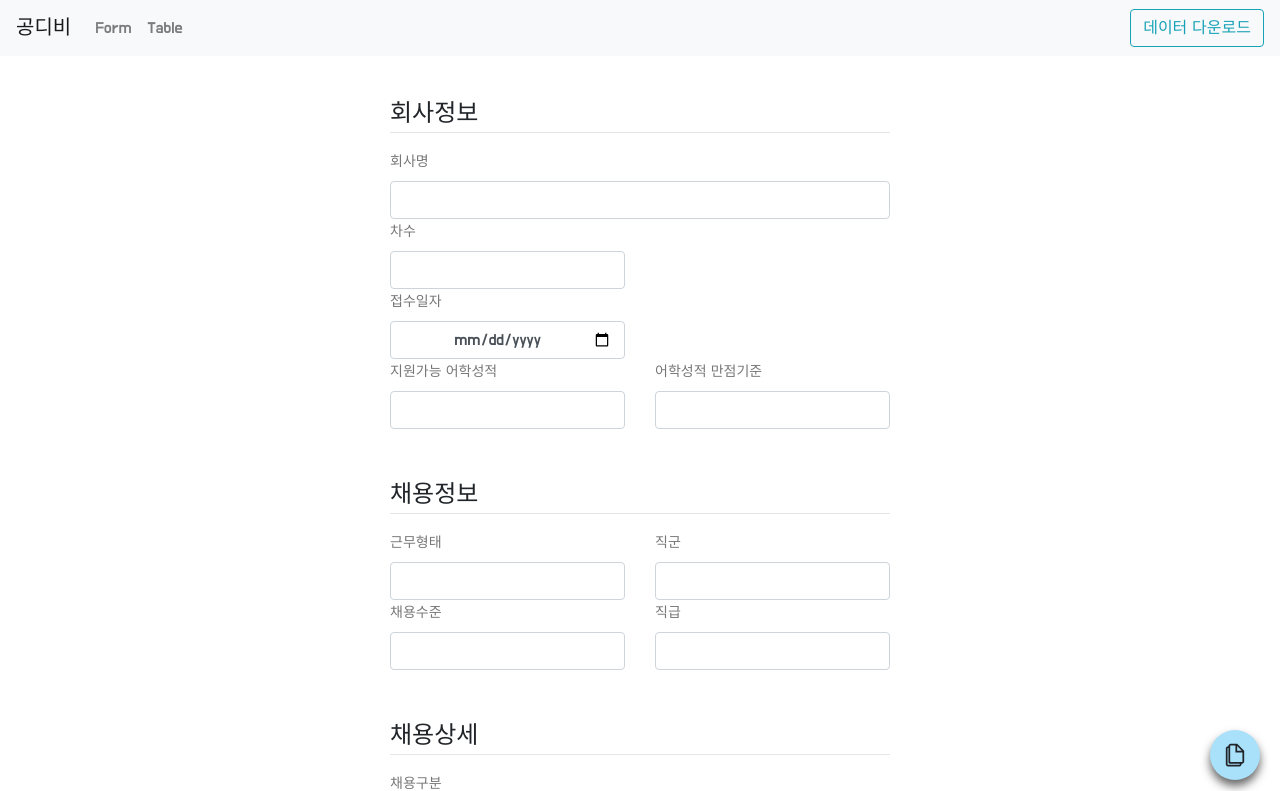
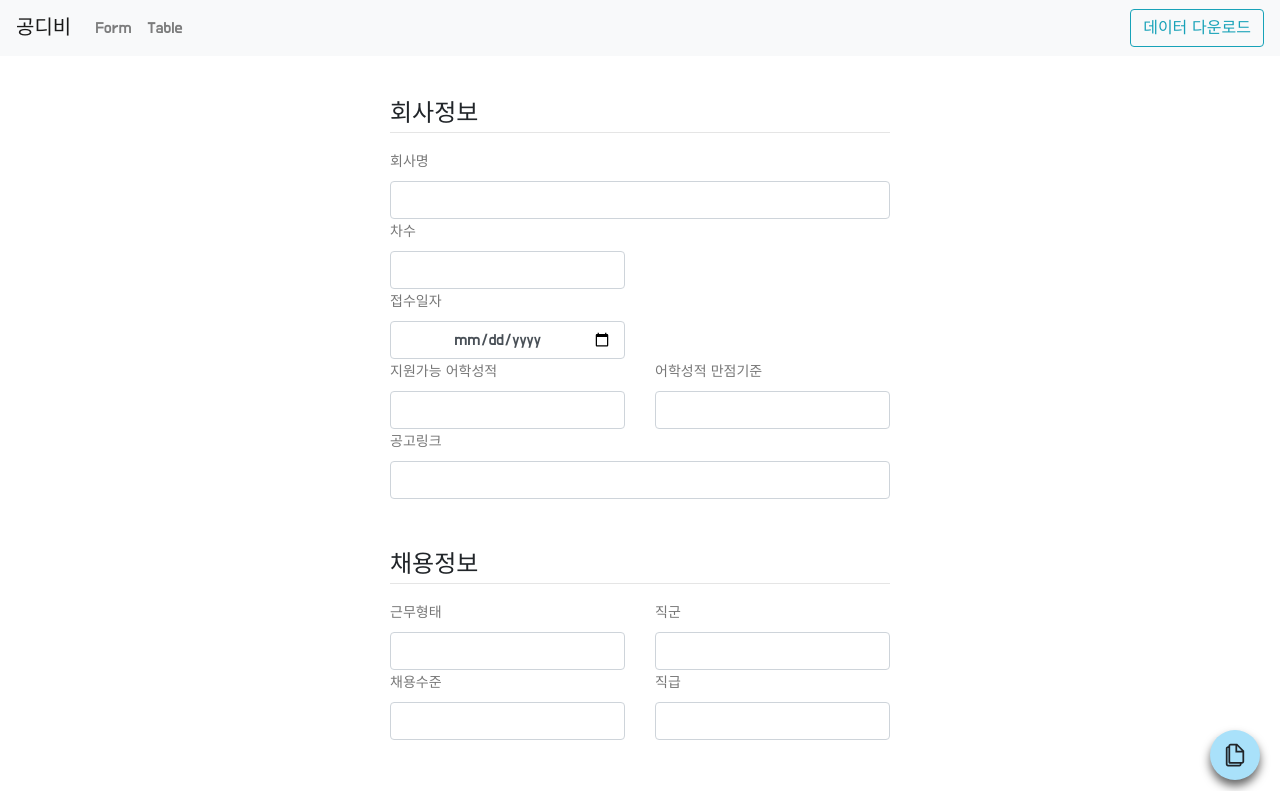
Before and after one commit to pparkddo/gongdb-input, a React (Create React App) app: page / in a window 1280 px wide. Shown: the top 791 px of the page. Built offline with nearby package versions, Linux system fonts and the light colour scheme.

Commit message:
Fix: 수정 중 link input element 가 날라감 ㅋ_ㅋ

```diff
--- a/src/App.tsx
+++ b/src/App.tsx
@@ -162,6 +162,12 @@ function App() {
                   <Form.Control name="perfectLanguageScore" autoComplete="off" />
                 </Col>
               </Row>
+              <Row>
+                <Col xs={12}>
+                  <Form.Label>공고링크</Form.Label>
+                  <Form.Control name="link" autoComplete="off" />
+                </Col>
+              </Row>
 
               <Row className="mt-5">
                 <Col xs={12}>
```
